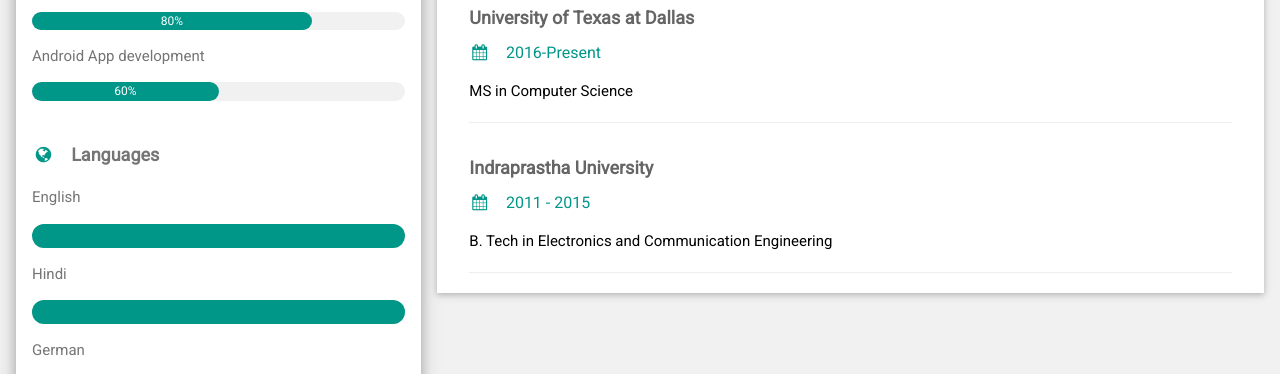
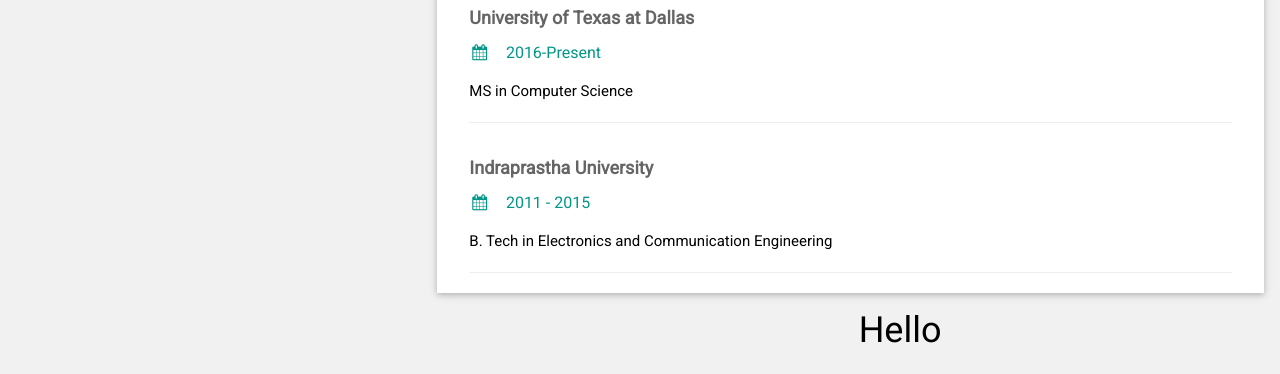
Before and after one commit to alchemist009/FrontEnd, a plain HTML site: page Personal_Page/index2.html in a window 1280 px wide. Shown: the part 774-1148 px from the top of the page. Drawn offline with nearby package versions, Linux system fonts and the light colour scheme.

Commit message:
Merged two pages, unable to resolve errors in first page

```diff
--- a/Personal_Page/index.css
+++ b/Personal_Page/index.css
@@ -10,16 +10,15 @@ header,nav, a, img, li, section, article {
 		border: 1px solid gray;
 	}*/
 
-	/*#container-left {
-		width: 100%;
-		border: 1px solid gray;
-		float: left;
-	}*/
-
 	#page-container {
 		width: 100%;
 		border: 1px solid gray;
 		margin-right: 200px;
+	}
+
+	#rightpane {
+		float: right;
+		margin-left: 2px;
 	}
 
 	nav {
--- a/Personal_Page/index2.html
+++ b/Personal_Page/index2.html
@@ -34,10 +34,10 @@ html,body,h1,h2,h3,h4,h5,h6 {font-family: "Roboto", sans-serif}
         <div class="w3-display-container">
           <img src="https://i.imgur.com/mBQfAAX.jpg" style="width:100%" alt='Avatar'>
           <div class="w3-display-bottomleft w3-container w3-text-white">
-            <h2>Gunjan Tomer</h2>
+            <h2 id="Home">Gunjan Tomer</h2>
           </div>
         </div>
-        <div class="w3-container">
+<!--         <div class="w3-container">
           <p><i class="fa fa-briefcase fa-fw w3-margin-right w3-large w3-text-teal"></i>Graduate Student</p>
           <p><i class="fa fa-home fa-fw w3-margin-right w3-large w3-text-teal"></i>UT Dallas</p>
           <p><i class="fa fa-envelope fa-fw w3-margin-right w3-large w3-text-teal"></i>gunjantomer92@gmail.com</p>
@@ -84,13 +84,13 @@ html,body,h1,h2,h3,h4,h5,h6 {font-family: "Roboto", sans-serif}
             <div class="w3-round-xlarge w3-teal" style="height:24px;width:70%"></div>
           </div>
           <br>
-        </div>
+        </div> -->
       </div><br>
 
     <!-- End Left Column -->
     </div>
 
-    <!-- Right Column -->
+    <!-- Middle Column -->
     <div class="w3-twothird">
 
       <div class="w3-container w3-card-2 w3-white w3-margin-bottom">
@@ -133,6 +133,11 @@ html,body,h1,h2,h3,h4,h5,h6 {font-family: "Roboto", sans-serif}
     <!-- End Right Column -->
     </div>
 
+    <!-- Right Column -->
+    <div class="w3-third" id="rightpane" >
+      <h1>Hello</h1>
+    </div>
+
   <!-- End Grid -->
   </div>
 
```
